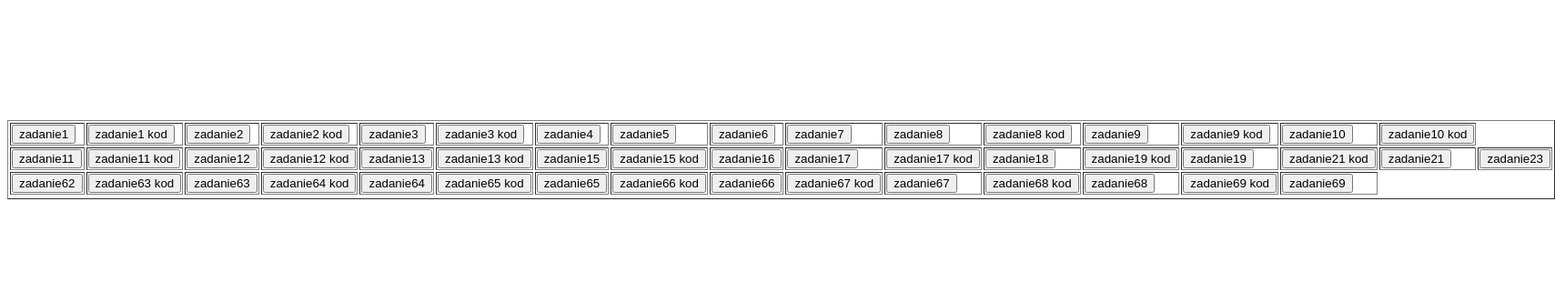
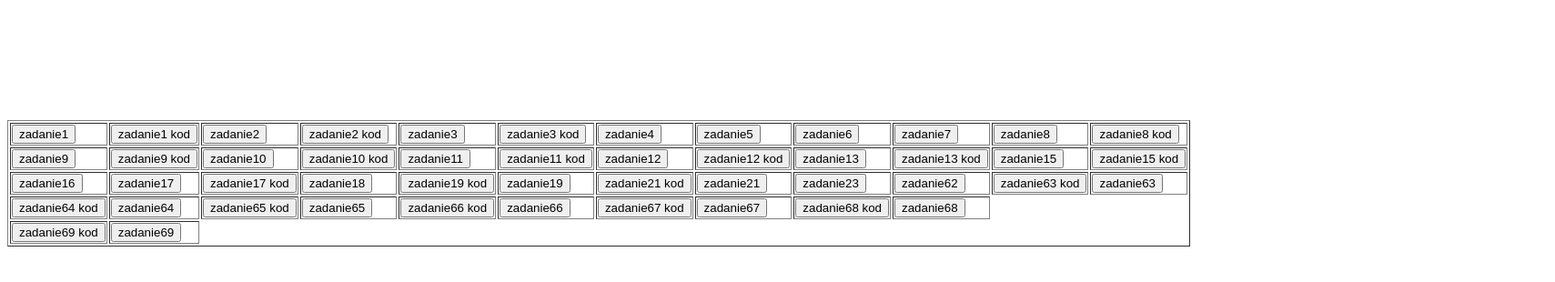
Before and after one commit to kosiarnikow/PRACOWNIA-WITR-I-APL, a plain HTML site: page index.html in a window 1280 px wide. Shown: the part 406-716 px from the top of the page at 91% size, 1709 px wide, since content can reach past the window. Drawn offline with Linux system fonts and the light colour scheme.

Commit message:
Update index.html

```diff
--- a/index.html
+++ b/index.html
@@ -308,7 +308,8 @@
                 <input type="button" name="przycisk" value="zadanie8 kod" onclick="WinOpen_zebrowski_kody8(' ')">
                 </form>
             </td>
-
+        </tr>
+        <tr>
             <td>
                 <input type="button" name="przycisk" value="zadanie9" onclick="WinOpen_zebrowski_zad9(' ')">
                 </form>
@@ -329,9 +330,6 @@
                 </form>
             </td>
 
-
-        </tr>
-        <tr>
             <td>
                 <input type="button" name="przycisk" value="zadanie11" onclick="WinOpen_zebrowski_zad11(' ')">
                 </form>
@@ -371,6 +369,9 @@
                 <input type="button" name="przycisk" value="zadanie15 kod" onclick="WinOpen_zebrowski_kody15(' ')">
                 </form>
             </td>
+
+        </tr>
+        <tr>
 
             <td>
                 <input type="button" name="przycisk" value="zadanie16" onclick="WinOpen_zebrowski_zad16(' ')">
@@ -417,8 +418,6 @@
                 </form>
             </td>
 
-        </tr>
-
              <td>
                 <input type="button" name="przycisk" value="zadanie62" onclick="WinOpen_zebrowski_zad62(' ')">
                 </form>
@@ -433,6 +432,9 @@
                 <input type="button" name="przycisk" value="zadanie63" onclick="WinOpen_zebrowski_zad63(' ')">
                 </form>
             </td>
+
+        </tr>
+        <tr>
 
             <td>
                 <input type="button" name="przycisk" value="zadanie64 kod" onclick="WinOpen_zebrowski_kody64(' ')">
@@ -484,6 +486,9 @@
                 </form>
             </td>
 
+        </tr>
+        <tr>
+
             <td>
                 <input type="button" name="przycisk" value="zadanie69 kod" onclick="WinOpen_zebrowski_kody69(' ')">
                 </form>
@@ -493,11 +498,6 @@
                 <input type="button" name="przycisk" value="zadanie69" onclick="WinOpen_zebrowski_zad69(' ')">
                 </form>
             </td>
-
-        <tr>
-
-
-        </tr>
 
 
 
```
